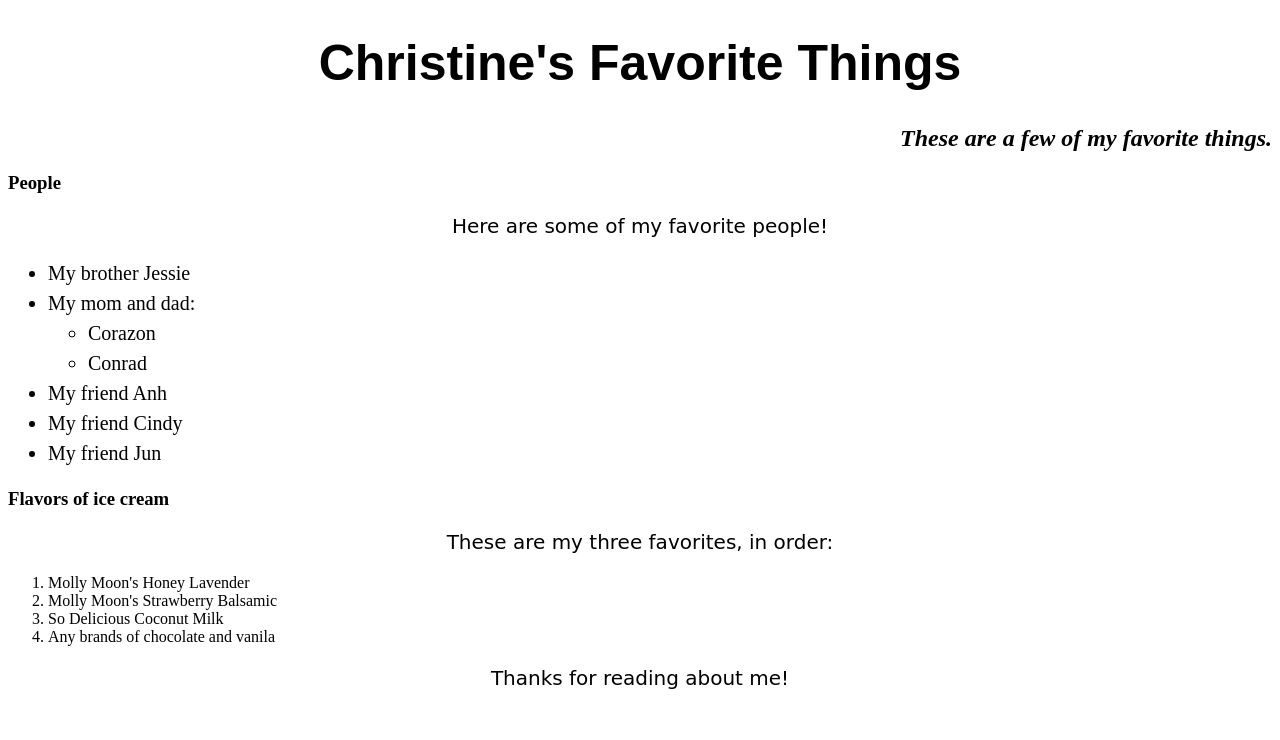
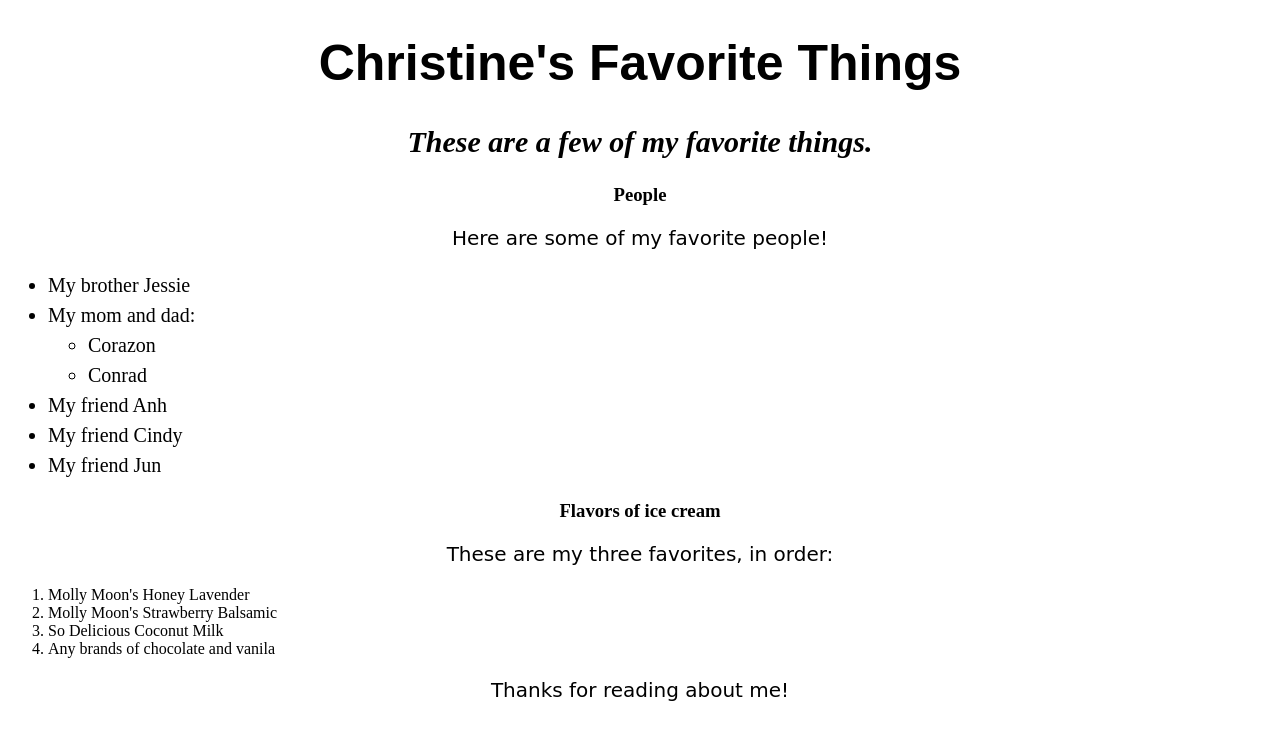
Before and after one commit to cj-callo/my-first-webpage, a plain HTML site: page index.html in a window 1280 px wide. Drawn offline with Linux system fonts and the light colour scheme.

Commit message:
it will center align h3 sections

```diff
--- a/css/styles.css
+++ b/css/styles.css
@@ -3,13 +3,20 @@ h1 {
   text-align:center;
   font-family:fantasy;
   font-weight: bolder;
-  font-size: 50px
+  font-size: 50px;
 }
 
 
 h2 {
   font-style: italic;
-  text-align: right;
+  text-align: center;
+  font-weight: bold;
+  font-size: 30px;
+}
+
+h3 {
+  text-align: center;
+  font-weight: bold;
 }
 
 p {
```
